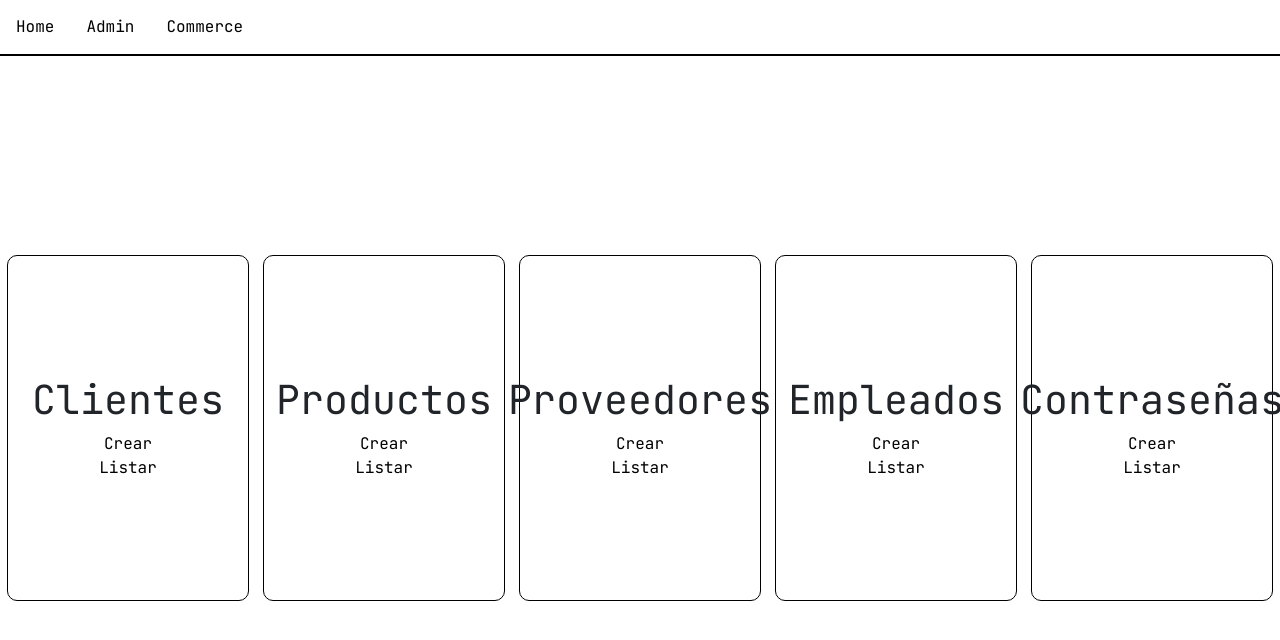
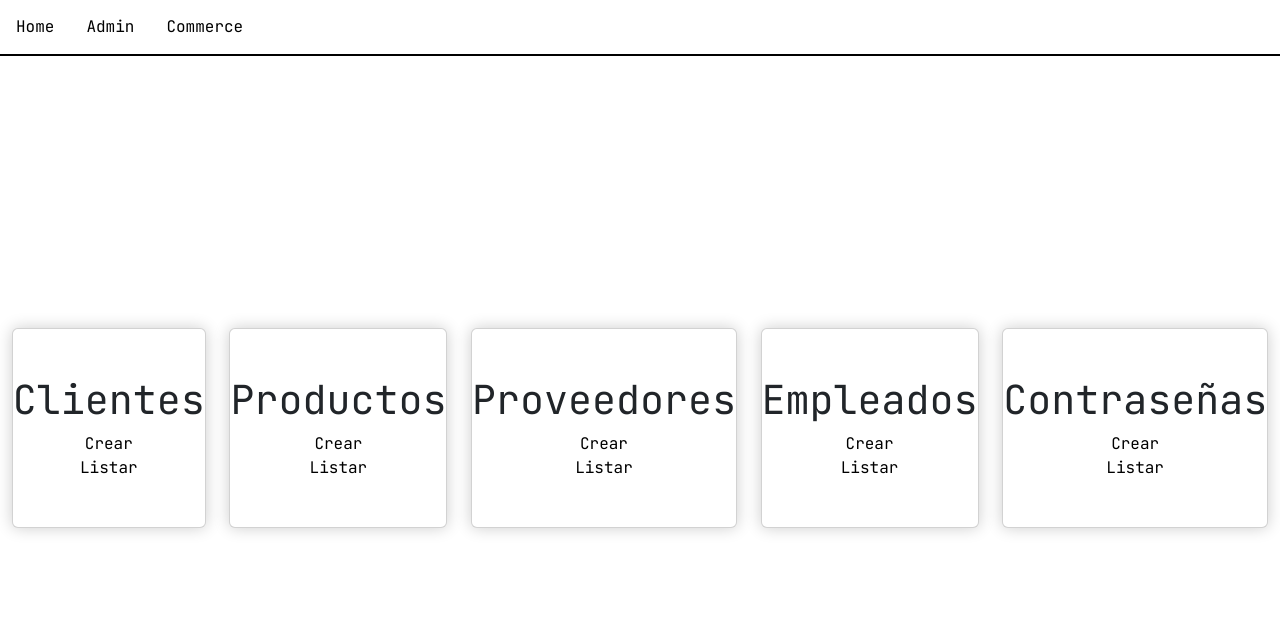
Before and after one commit to dcm323/final-web, a React (Vite) app: page /admin in a window 1280 px wide. Shown: the top 640 px of the page. Built offline with nearby package versions, Linux system fonts and the light colour scheme.

Commit message:
se cambia el navbar de la pagina de commerce

```diff
--- a/src/components/layouts/Admin.jsx
+++ b/src/components/layouts/Admin.jsx
@@ -7,27 +7,27 @@ const Admin = () => {
     <>
       <Header />
       <section className='admin-container'>
-        <div className='admin-item'>
+        <div className='card text-center rounded'>
           <h1>Clientes</h1>
           <Link to={'/crearCliente'}>Crear</Link>
           <Link to={'/listarCliente'}>Listar</Link>
         </div>
-        <div className='admin-item'>
+        <div className='card text-center'>
           <h1>Productos</h1>
           <Link to={'/crearProducto'}>Crear</Link>
           <Link to={'/listarProducto'}>Listar</Link>
         </div>
-        <div className='admin-item'>
+        <div className='card text-center'>
           <h1>Proveedores</h1>
           <Link to={'/crearProvedor'}>Crear</Link>
           <Link to={'/listarProvedor'}>Listar</Link>
         </div>
-        <div className='admin-item'>
+        <div className='card text-center'>
           <h1>Empleados</h1>
           <Link to={'/path'}>Crear</Link>
           <Link to={'/path'}>Listar</Link>
         </div>
-        <div className='admin-item'>
+        <div className='card text-center'>
           <h1>Contraseñas</h1>
           <Link to={'/path'}>Crear</Link>
           <Link to={'/path'}>Listar</Link>
--- a/src/components/layouts/Commerce.jsx
+++ b/src/components/layouts/Commerce.jsx
@@ -5,6 +5,9 @@ const Commerce = () => {
   return (
     <>
       <HeaderBs />
+      <section className='commerce'>
+        <h5>Pagina comercial</h5>
+      </section>
     </>
   )
 }
--- a/src/components/layouts/Home.jsx
+++ b/src/components/layouts/Home.jsx
@@ -6,7 +6,7 @@ const Home = () => {
   return (
     <>
       <Header />
-      <main>Home</main>
+      <main className='commerce'>Home</main>
     </>
   )
 }
--- a/src/components/layouts/Movies.jsx
+++ b/src/components/layouts/Movies.jsx
@@ -1,5 +1,5 @@
 import React, { useEffect, useState } from 'react'
-import Header from '../helpers/Header'
+import HeaderBs from '../helpers/HeaderBs'
 
 const Movies = () => {
   const [movies, setMovies] = useState([])
@@ -19,7 +19,7 @@ const Movies = () => {
 
   return (
     <>
-      <Header />
+      <HeaderBs />
       <main>
         <div className='movie-container'>
           {movies.map((data) => (
--- a/src/index.css
+++ b/src/index.css
@@ -32,14 +32,6 @@ nav {
   font-size: 1.05rem;
 }
 
-main {
-  display: flex;
-  flex-direction: column;
-  align-items: center;
-  justify-content: center;
-  background-color: #6c6b6b;
-}
-
 .card-item {
   display: flex;
   flex-direction: column;
@@ -69,8 +61,6 @@ main {
   text-decoration: none;
   color: #ffffff;
 }
-
-/* styles api section */
 
 .movie-container {
   display: flex;
@@ -143,7 +133,22 @@ main {
   padding: 15vh;
 }
 
-.admin-item a {
+.card {
+  display: flex;
+  flex-direction: column;
+  align-items: center;
+  justify-content: center;
+  height: 200px;
+  box-shadow: 0 0 1rem rgba(0, 0, 0, 0.2);
+}
+
+.card:hover {
+  background-color: lightblue;
+  transform: scale(1.01);
+  transition: all 0.5s cubic-bezier(0.175, 0.885, 0.32, 1.275);
+}
+
+.card a {
   text-decoration: none;
   color: black;
 }
@@ -153,3 +158,14 @@ main {
   transition: 0.2s;
   font-size: 1.05rem;
 }
+
+.commerce {
+  display: flex;
+  flex-direction: row;
+  flex-wrap: wrap;
+  align-content: space-around;
+  justify-content: center;
+  align-items: center;
+  justify-content: space-around;
+  height: 93vh;
+}
```
